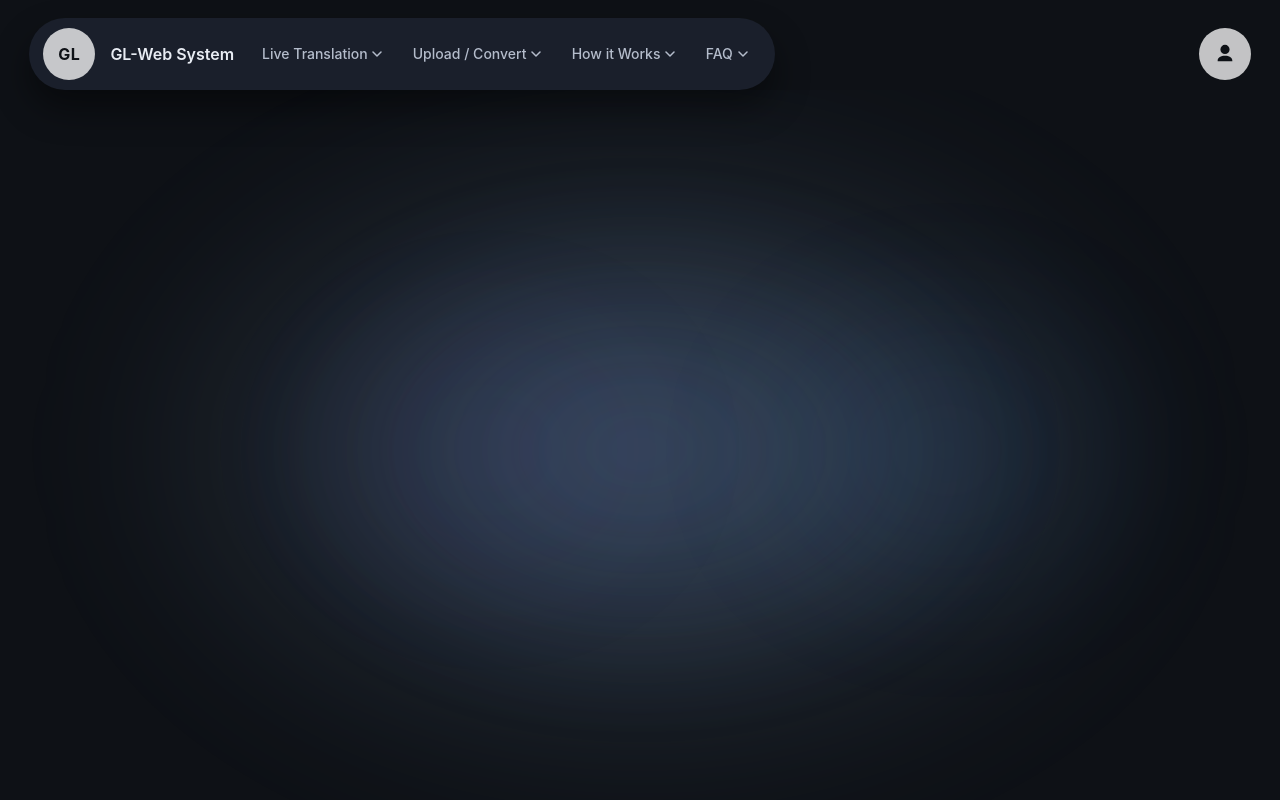
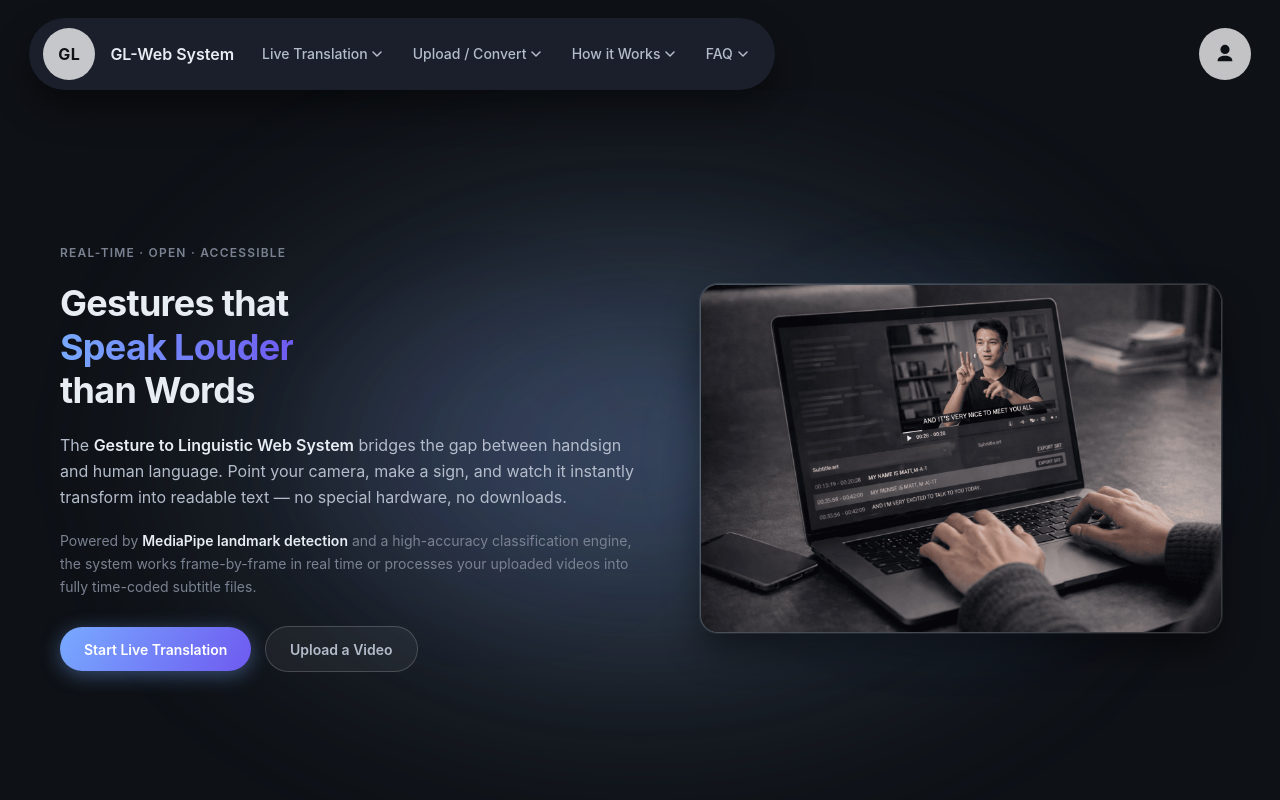
Before and after one commit to ClementPhoshoko/Hand-Sign-Recognition-Web-System, a React (Vite) app in the folder client/: page / in a window 1280 px wide. Shown: the top 800 px of the page. Built offline with nearby package versions, Linux system fonts and the light colour scheme.

Commit message:
chore: clean up code structure and remove unused code blocks

```diff
--- a/client/src/components/footer/Foot.css
+++ b/client/src/components/footer/Foot.css
@@ -6,7 +6,7 @@
 	width: 100%;
 	margin-top: auto;
 	border-top: 1px solid var(--border-soft);
-	background: var(--glass-inner-plate);
+	/* background: var(--glass-inner-plate); */
 	backdrop-filter: var(--glass-blur);
 	-webkit-backdrop-filter: var(--glass-blur);
 }
--- a/client/src/pages/homepage/Homepage.css
+++ b/client/src/pages/homepage/Homepage.css
@@ -16,6 +16,182 @@
 	position: relative;
 	z-index: 1;
 	flex: 1;
+}
+
+/* ═══════════════════════════════════════════════════════════════
+   HERO SECTION
+═══════════════════════════════════════════════════════════════ */
+
+.hp-hero {
+	display: flex;
+	flex-direction: column;
+	justify-content: center;
+}
+
+.hp-hero-inner {
+	max-width: 1160px;
+	margin: 0 auto;
+	padding: 5rem 1.8rem 4rem;
+	display: flex;
+	align-items: center;
+	gap: 4rem;
+}
+
+/* ── Left: text block ────────────────────────────────────────────── */
+.hp-hero-text {
+	flex: 1 1 0;
+	min-width: 0;
+	display: flex;
+	flex-direction: column;
+	gap: 1.25rem;
+}
+
+.hp-eyebrow {
+	display: inline-block;
+	font-size: var(--text-xs);
+	font-weight: var(--font-semibold);
+	letter-spacing: 0.10em;
+	text-transform: uppercase;
+	color: var(--text-muted);
+}
+
+.hp-headline {
+	margin: 0;
+	font-size: clamp(var(--text-3xl), 5vw, var(--text-4xl));
+	font-weight: var(--font-bold);
+	line-height: var(--line-tight);
+	color: var(--text-primary);
+	letter-spacing: -0.02em;
+}
+
+.hp-headline-accent {
+	background: linear-gradient(
+		95deg,
+		var(--orb-primary) 0%,
+		var(--orb-accent-left) 100%
+	);
+	-webkit-background-clip: text;
+	-webkit-text-fill-color: transparent;
+	background-clip: text;
+}
+
+.hp-subline {
+	margin: 0;
+	font-size: var(--text-base);
+	line-height: var(--line-relaxed);
+	color: var(--text-secondary);
+}
+
+.hp-subline strong {
+	color: var(--text-primary);
+	font-weight: var(--font-semibold);
+}
+
+.hp-subline--secondary {
+	color: var(--text-muted);
+	font-size: var(--text-sm);
+}
+
+/* ── CTA buttons ───────────────────────────────────────────────── */
+.hp-cta-row {
+	display: flex;
+	align-items: center;
+	gap: 0.85rem;
+	flex-wrap: wrap;
+	margin-top: 0.5rem;
+}
+
+.hp-btn {
+	display: inline-flex;
+	align-items: center;
+	justify-content: center;
+	padding: 0.72rem 1.5rem;
+	border-radius: var(--radius-full);
+	font-size: var(--text-sm);
+	font-weight: var(--font-semibold);
+	text-decoration: none;
+	white-space: nowrap;
+	transition: filter var(--transition-fast), transform var(--transition-fast);
+	cursor: pointer;
+}
+
+.hp-btn:hover {
+	transform: translateY(-2px);
+}
+
+.hp-btn--primary {
+	background: linear-gradient(120deg, var(--orb-primary) 0%, var(--orb-accent-left) 100%);
+	color: #fff;
+	border: none;
+	box-shadow: 0 4px 20px color-mix(in srgb, var(--orb-primary) 40%, transparent);
+}
+
+.hp-btn--primary:hover {
+	filter: brightness(1.12);
+}
+
+.hp-btn--ghost {
+	background: var(--glass-surface);
+	color: var(--text-secondary);
+	border: 1px solid var(--border-standard);
+}
+
+.hp-btn--ghost:hover {
+	background: var(--glass-surface-strong);
+	color: var(--text-primary);
+	border-color: var(--border-highlight);
+}
+
+/* ── Right: image ─────────────────────────────────────────────── */
+.hp-hero-img-wrap {
+	flex: 0 0 auto;
+	position: relative;
+	width: min(520px, 48%);
+}
+
+.hp-hero-img-glow {
+	position: absolute;
+	inset: -32px;
+	border-radius: 50%;
+	background: radial-gradient(
+		ellipse at center,
+		color-mix(in srgb, var(--orb-primary) 28%, transparent) 0%,
+		transparent 70%
+	);
+	filter: blur(32px);
+	pointer-events: none;
+	z-index: 0;
+}
+
+.hp-hero-img {
+	position: relative;
+	z-index: 1;
+	width: 100%;
+	height: auto;
+	border-radius: 18px;
+	border: 1px solid var(--border-standard);
+	box-shadow:
+		var(--shadow-deep),
+		0 0 0 1px var(--border-soft);
+	display: block;
+	user-select: none;
+}
+
+/* ── Responsive ───────────────────────────────────────────────── */
+@media (max-width: 900px) {
+	.hp-hero-inner {
+		flex-direction: column-reverse;
+		gap: 2.5rem;
+		padding: 3rem 1.2rem 2.5rem;
+	}
+
+	.hp-hero-img-wrap {
+		width: min(480px, 100%);
+	}
+
+	.hp-headline {
+		font-size: clamp(var(--text-2xl), 7vw, var(--text-3xl));
+	}
 }
 
 /* ═══════════════════════════════════════════════════════════════
@@ -52,9 +228,9 @@
 	left: calc(50% - 430px);
 	background: radial-gradient(
 		ellipse at center,
-		rgba(120, 170, 255, 0.62) 0%,
-		rgba(120, 170, 255, 0.30) 38%,
-		rgba(120, 170, 255, 0.10) 58%,
+		color-mix(in srgb, var(--orb-primary) 62%, transparent) 0%,
+		color-mix(in srgb, var(--orb-primary) 30%, transparent) 38%,
+		color-mix(in srgb, var(--orb-primary) 10%, transparent) 58%,
 		transparent 72%
 	);
 	filter: blur(48px);
@@ -70,8 +246,8 @@
 	left: calc(50% - 550px);
 	background: radial-gradient(
 		ellipse at center,
-		rgba(176, 214, 255, 0.28) 0%,
-		rgba(176, 214, 255, 0.14) 45%,
+		color-mix(in srgb, var(--orb-halo) 28%, transparent) 0%,
+		color-mix(in srgb, var(--orb-halo) 14%, transparent) 45%,
 		transparent 70%
 	);
 	filter: blur(75px);
@@ -87,8 +263,8 @@
 	left: calc(50% - 380px);
 	background: radial-gradient(
 		ellipse at center,
-		rgba(110, 90, 240, 0.32) 0%,
-		rgba(110, 90, 240, 0.12) 45%,
+		color-mix(in srgb, var(--orb-accent-left) 32%, transparent) 0%,
+		color-mix(in srgb, var(--orb-accent-left) 12%, transparent) 45%,
 		transparent 68%
 	);
 	filter: blur(80px);
@@ -104,8 +280,8 @@
 	left: calc(50% + 60px);
 	background: radial-gradient(
 		ellipse at center,
-		rgba(80, 160, 255, 0.30) 0%,
-		rgba(80, 160, 255, 0.12) 45%,
+		color-mix(in srgb, var(--orb-accent-right) 30%, transparent) 0%,
+		color-mix(in srgb, var(--orb-accent-right) 12%, transparent) 45%,
 		transparent 68%
 	);
 	filter: blur(78px);
--- a/client/src/pages/homepage/Homepage.jsx
+++ b/client/src/pages/homepage/Homepage.jsx
@@ -1,3 +1,4 @@
+import heroImg from '../../assets/nav_and_home/Processing_ASL_subtitles_on_laptop.png'
 import './Homepage.css'
 
 function Homepage() {
@@ -12,8 +13,48 @@ function Homepage() {
 				<div className="hp-orb hp-orb--4" />
 			</div>
 
-			{/* ── Page content (text goes here later) ────────────── */}
-			<section className="homepage-content" aria-label="Homepage content" />
+			{/* ── Hero section ──────────────────────────────────── */}
+			<section className="homepage-content hp-hero" aria-label="Homepage content">
+				<div className="hp-hero-inner">
+
+					{/* Left — text */}
+					<div className="hp-hero-text">
+						<span className="hp-eyebrow">Real-time &middot; Open &middot; Accessible</span>
+						<h1 className="hp-headline">
+							Gestures that<br />
+							<span className="hp-headline-accent">Speak&nbsp;Louder</span>
+							<br />than Words
+						</h1>
+						<p className="hp-subline">
+							The <strong>Gesture to Linguistic Web System</strong> bridges the gap between
+							handsign and human language. Point your camera, make a sign, and watch it
+							instantly transform into readable text — no special hardware, no downloads.
+						</p>
+						<p className="hp-subline hp-subline--secondary">
+							Powered by <strong>MediaPipe landmark detection</strong> and a high-accuracy
+							classification engine, the system works frame-by-frame in real time
+							or processes your uploaded videos into fully time-coded subtitle files.
+						</p>
+						<div className="hp-cta-row">
+							<a href="#" className="hp-btn hp-btn--primary">Start Live Translation</a>
+							<a href="#" className="hp-btn hp-btn--ghost">Upload a Video</a>
+						</div>
+					</div>
+
+					{/* Right — hero image */}
+					<div className="hp-hero-img-wrap">
+						<div className="hp-hero-img-glow" aria-hidden="true" />
+						<img
+							src={heroImg}
+							alt="Processing ASL subtitles on laptop"
+							className="hp-hero-img"
+							loading="eager"
+							draggable="false"
+						/>
+					</div>
+
+				</div>
+			</section>
 
 		</main>
 	)
--- a/client/src/token.css
+++ b/client/src/token.css
@@ -122,6 +122,12 @@
   --avatar-bg-start: #d8f0ff;
   --avatar-bg-end: #8fb4ff;
   --avatar-ring-color: var(--border-soft);
+
+  /* Homepage orb colors */
+  --orb-primary:      #78aaff;  /* center hero   — steel blue   */
+  --orb-halo:         #b0d6ff;  /* wide halo     — light blue   */
+  --orb-accent-left:  #6e5af0;  /* left accent   — blue-purple  */
+  --orb-accent-right: #50a0ff;  /* right accent  — teal-blue    */
 }
 
 @media (prefers-color-scheme: dark) {
@@ -172,5 +178,11 @@
     --nav-glow: 0 0 8px rgba(112, 156, 245, 0.18), 0 0 16px rgba(112, 156, 245, 0.10);
     --avatar-bg-start: #b7cffc;
     --avatar-bg-end: #87a8f8;
+
+    /* Homepage orb colors — slightly shifted for darker bg */
+    --orb-primary:      #6699ff;
+    --orb-halo:         #99c2ff;
+    --orb-accent-left:  #7b63f5;
+    --orb-accent-right: #4496ff;
   }
 }
```
Also changed, not shown: client/src/assets/nav_and_home/Processing_ASL_subtitles_on_laptop.png (renamed from client/src/assets/nav_and_home/Processing ASL subtitles on laptop (1).png).
